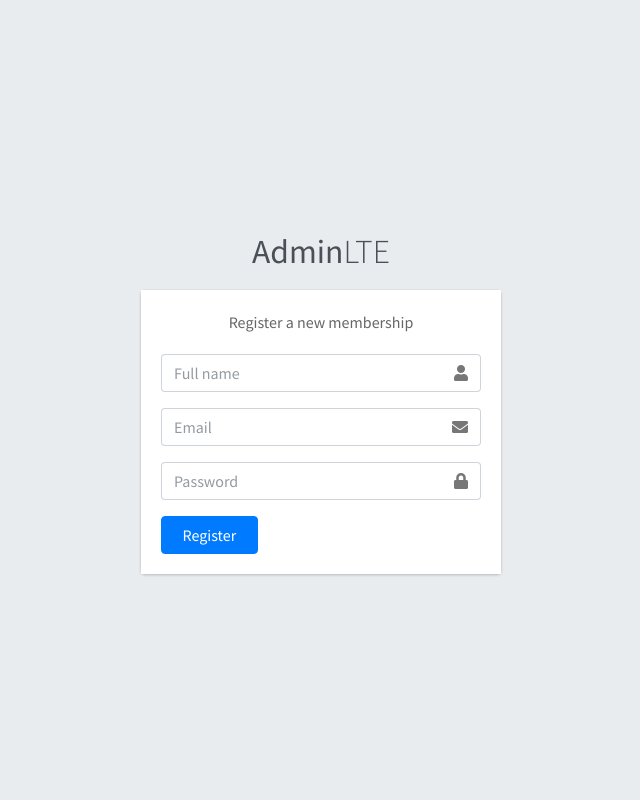
After one commit to deana00/1917051024-PrakWebLanjut-B, a CodeIgniter 4 app: template app/Views/v_register.php in a window 1280 px wide. The commit adds this page. Shown: the whole page, without its empty margins (319-959 px from the left). Run offline with PHP 8.4 and a stand-in for CodeIgniter, Linux system fonts and the light colour scheme; the template is opened without the code that fills it, so the values that code supplies are empty; some libraries are stand-ins or nearby versions.

Commit message:
add register form

```diff
--- a/app/Config/Routes.php
+++ b/app/Config/Routes.php
@@ -52,6 +52,8 @@ $routes->get('/about', function () {
 });
 
 $routes->get('/admin', 'Templating::index');
+$routes->get('/register', 'Templating::register');
+$routes->post('/saveRegister', 'Templating::saveRegister');
 
 /*
  * --------------------------------------------------------------------
--- a/app/Views/template.php
+++ b/app/Views/template.php
@@ -27,8 +27,6 @@
     <!-- summernote -->
     <link rel="stylesheet" href="/assets/adminlte/plugins/summernote/summernote-bs4.min.css">
 </head>
-
-<body class="hold-transition sidebar-mini layout-fixed">
 
 <?= $this->renderSection('content'); ?>
 
@@ -66,6 +64,5 @@
 <script src="/assets/adminlte/dist/js/demo.js"></script>
 <!-- AdminLTE dashboard demo (This is only for demo purposes) -->
 <script src="/assets/adminlte/dist/js/pages/dashboard.js"></script>
-</body>
 
 </html>
--- a/app/Views/v_admin.php
+++ b/app/Views/v_admin.php
@@ -1,6 +1,9 @@
 <?= $this->extend('template'); ?>
 
 <?= $this->section('content'); ?>
+
+<body class="hold-transition sidebar-mini layout-fixed">
+
     <div class="wrapper">
 
         <!-- Preloader -->
@@ -860,4 +863,5 @@
         <!-- /.control-sidebar -->
     </div>
     <!-- ./wrapper -->
+</body>
 <?= $this->endSection(); ?>
--- /dev/null
+++ b/app/Views/v_register.php
@@ -0,0 +1,54 @@
+<?= $this->extend('template'); ?>
+
+<?= $this->section('content'); ?>
+
+<body class="hold-transition register-page">
+    <div class="register-box">
+        <div class="register-logo">
+            <a href="../../index2.html"><b>Admin</b>LTE</a>
+        </div>
+
+        <div class="card">
+            <div class="card-body register-card-body">
+                <p class="login-box-msg">Register a new membership</p>
+
+                <form action="/saveRegister" method="post">
+                    <div class="input-group mb-3">
+                        <input type="text" class="form-control" placeholder="Full name" id='fullname' name='fullname'>
+                        <div class="input-group-append">
+                            <div class="input-group-text">
+                                <span class="fas fa-user"></span>
+                            </div>
+                        </div>
+                    </div>
+                    <div class="input-group mb-3">
+                        <input type="email" class="form-control" placeholder="Email" id='email' name='email'>
+                        <div class="input-group-append">
+                            <div class="input-group-text">
+                                <span class="fas fa-envelope"></span>
+                            </div>
+                        </div>
+                    </div>
+                    <div class="input-group mb-3">
+                        <input type="password" class="form-control" placeholder="Password" id='password' name='password'>
+                        <div class="input-group-append">
+                            <div class="input-group-text">
+                                <span class="fas fa-lock"></span>
+                            </div>
+                        </div>
+                    </div>
+                    <div class="row">
+                        <!-- /.col -->
+                        <div class="col-4">
+                            <button type="submit" class="btn btn-primary btn-block">Register</button>
+                        </div>
+                        <!-- /.col -->
+                    </div>
+                </form>
+            </div>
+            <!-- /.form-box -->
+        </div><!-- /.card -->
+    </div>
+    <!-- /.register-box -->
+
+    <?= $this->endSection(); ?>
```
Also changed, not shown: app/Controllers/Templating.php (+29 -1 lines), app/Database/Migrations/2021-10-07-051429_User.php (added, +39 -0 lines), app/Models/UserModel.php (added, +12 -0 lines). Lines whose indentation alone changed are shown as unchanged.
